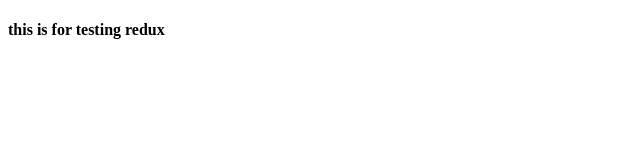
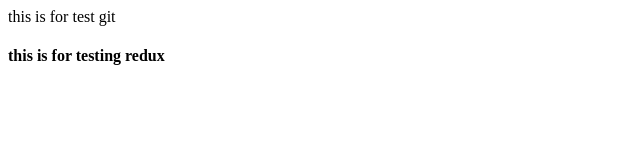
Before and after one commit to DamonWZX/project_20190806, a plain HTML site: page index.html in a window 1280 px wide. Shown: the whole page, without its empty margins (0-640 px from the left). Drawn offline with Linux system fonts and the light colour scheme.

Commit message:
test for git

```diff
--- a/index.html
+++ b/index.html
@@ -9,6 +9,7 @@
 </head>
 
 <body>
+    <div>this is for test git</div>
     <h4>this is for testing redux</h4>
     <script src="./index.js"></script>
 </body>
```
